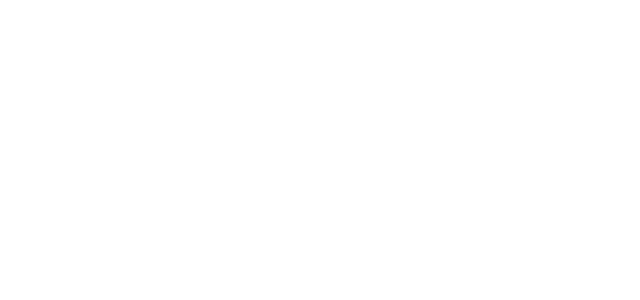
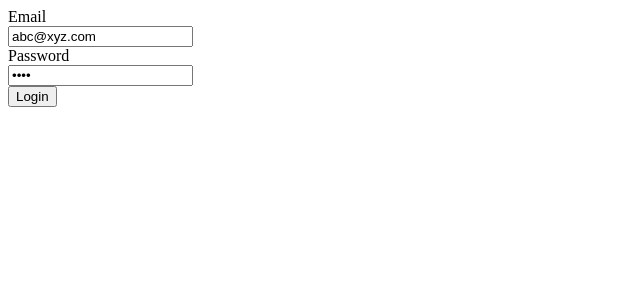
Before and after one commit to abhishek9195-git/angular_learning_series, an Angular app: page / in a window 1280 px wide. Shown: the top 300 px of the page, without its empty margins (0-640 px from the left). Built offline with nearby package versions, Linux system fonts and the light colour scheme.

Commit message:
updates - signal form fix

```diff
--- a/src/app/app.html
+++ b/src/app/app.html
@@ -1 +1,37 @@
+<form (submit)="onSubmit($event)">
+  <div class="field">
+    <label for="email">Email</label><br>
+    <input type="text" [formField]="loginForm.email">
+
+    @if(loginForm.email().dirty() && loginForm.email().invalid()) {
+      @for(error of loginForm.email().errors(); track $index) {
+        @if(error.kind === "minLength") {
+          <div class="error">Email must be of atleast 8 characters.</div>
+        }
+      }
+    }
+  </div>
+
+  <div class="field">
+    <label for="password">Password</label><br>
+    <input type="password" id="password" [formField]="loginForm.password">
+
+    @if (loginForm.password().dirty() && loginForm.password().invalid()) {
+    @for (error of loginForm.password().errors(); track $index) {
+    @if (error.kind === 'minLength') {
+    <div class="error">Password must be of atleast 8 characters.</div>
+    }
+    }
+    }
+
+  </div>
+
+
+
+  <div class="submit-btn">
+    <button type="submit">Login</button>
+  </div>
+
+</form>
+
 <router-outlet />
--- a/src/app/app.scss
+++ b/src/app/app.scss
@@ -0,0 +1,3 @@
+div.error {
+    color: red;
+}
--- a/src/app/app.ts
+++ b/src/app/app.ts
@@ -1,12 +1,47 @@
 import { Component, signal } from '@angular/core';
+import { form, FormField, maxLength, minLength, required } from '@angular/forms/signals';
 import { RouterOutlet } from '@angular/router';
+
+interface loginFormData {
+  email: string
+  password: string
+}
 
 @Component({
   selector: 'app-root',
-  imports: [RouterOutlet],
+  imports: [RouterOutlet, FormField],
   templateUrl: './app.html',
   styleUrl: './app.scss'
 })
 export class App {
   protected readonly title = signal('angular_learning_series');
+
+  loginFormModel = signal<loginFormData>({email: 'abc@xyz.com', password: 'test'})
+
+  loginForm = form(this.loginFormModel, (form) => {
+    required(form.email),
+    minLength(form.email, 15),
+    maxLength(form.email, 20),
+
+    required(form.password),
+    minLength(form.password, 8, {message: 'Password must be of atleast 8 chracters.'})
+  })
+
+  onSubmit(event: Event) {
+    console.log('=====> Email');
+    console.log(this.loginForm.email().errors());
+    console.log(this.loginForm.email().getError('minLength')?.message);
+
+    for(let e of this.loginForm.email().errors()) {
+      console.log(e.kind)
+    }
+
+    console.log('=====> Password');
+    console.log(this.loginForm.password().errors());
+    console.log(this.loginForm.password().getError('minLength')?.message);
+
+
+    event.preventDefault()
+    event.stopPropagation()
+  }
 }
```
